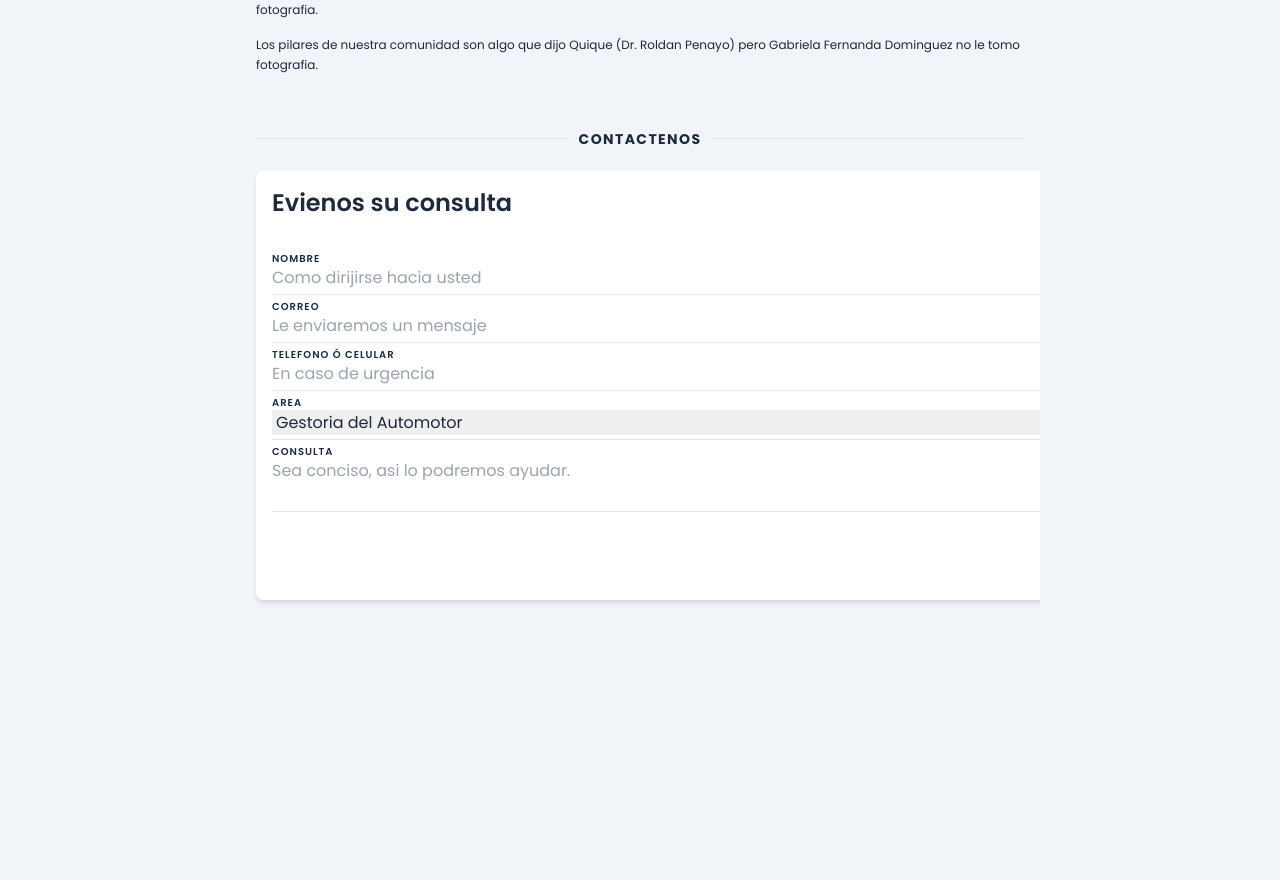
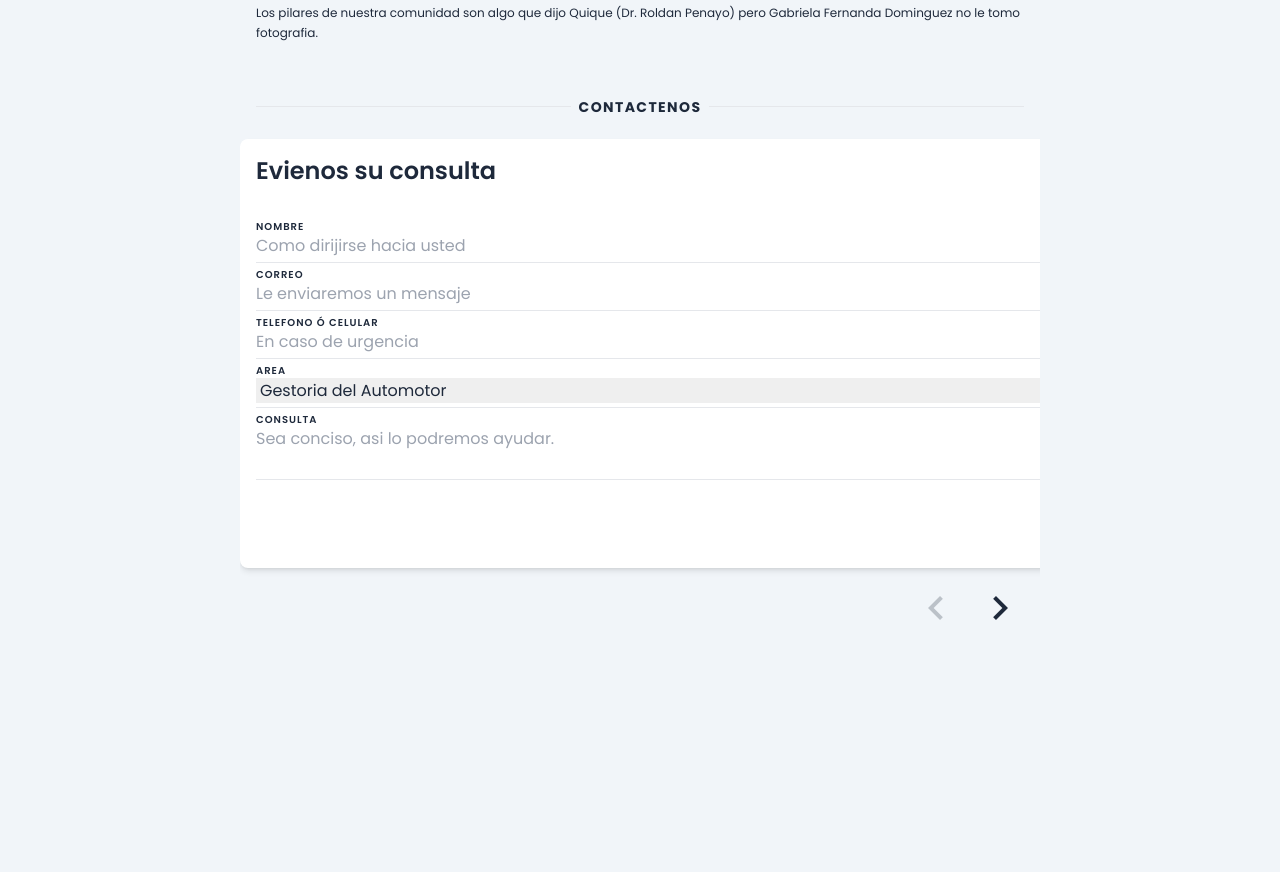
Before and after one commit to JohnCrossRollOn/app-roldan-asociadas, a React (Vite) app: page / in a window 1280 px wide. Shown: the part 1421-2301 px from the top of the page. Built offline with nearby package versions, Linux system fonts and the light colour scheme; the HTML template or start-up script is replaced by a standard one.

Commit message:
5 files modified, 5 added, 4 deleted

```diff
--- a/src/App.jsx
+++ b/src/App.jsx
@@ -2,15 +2,19 @@ import { Routes, Route } from 'react-router-dom';
 
 import Nav from './components/Nav';
 import Landing from './components/Landing';
+import MoreInfo from './components/MoreInfo';
+import Contact from './components/Contact';
 
 export default () => {
   return (
     <div className="min-h-screen bg-slate-100 text-slate-800">
       <Nav />
-      <div className="my-8">
+      <div className="py-8 grid grid-auto-cols gap-8 p-4 sm:p-8 md:p-16 lg:p-32 xl:p-64">
         <Routes>
           <Route path="/" element={<Landing />} />
+          <Route path="/masInfo/:area" element={<MoreInfo />} />
         </Routes>
+        <Contact />
       </div>
     </div>
   );
--- a/src/components/Landing/Contact.jsx
+++ b/src/components/Contact.jsx
@@ -1,5 +1,7 @@
 import { useState } from 'react';
-import Hr from './Hr';
+
+import Hr from './Utils/Hr';
+import Slider from './Utils/Slider';
 
 const Card = ({ children }) => {
   return (
@@ -152,8 +154,7 @@ export default () => {
     <>
       <div id="contacto" />
       <Hr>Contactenos</Hr>
-      <div className="gap-4 overflow-hidden overflow-x-scroll -mx-4 scrollbar-hide">
-        <div className="p-4 pt-0 pb-6 flex w-max gap-4">
+      <Slider>
         <Card>
           <ContactForm
             onSubmit={(e) => {
@@ -207,8 +208,7 @@ export default () => {
             </div>
           </div>
         </Card>
-        </div>
-      </div>
+      </Slider>
     </>
   );
 };
--- a/src/components/Landing/Ourselves.jsx
+++ b/src/components/Landing/Ourselves.jsx
@@ -1,4 +1,4 @@
-import Hr from './Hr';
+import Hr from '../Utils/Hr';
 
 export default () => {
   return (
--- a/src/components/Landing/Services.jsx
+++ b/src/components/Landing/Services.jsx
@@ -1,7 +1,7 @@
 import { Link } from 'react-router-dom';
-import Slider from './Slider';
+import Slider from '../Utils/Slider';
 
-import Hr from './Hr';
+import Hr from '../Utils/Hr';
 
 const elements = [
   [
--- a/src/components/Landing/index.jsx
+++ b/src/components/Landing/index.jsx
@@ -1,15 +1,13 @@
 import Jumbotron from './Jumbotron';
 import Services from './Services';
 import Ourselves from './Ourselves';
-import Contact from './Contact';
 
 export default () => {
   return (
-    <div className="grid grid-auto-cols gap-8 p-4 sm:p-8 md:p-16 lg:p-32 xl:p-64">
+    <>
       <Jumbotron />
       <Services />
       <Ourselves />
-      <Contact />
-    </div>
+    </>
   );
 };
--- /dev/null
+++ b/src/components/MoreInfo/index.jsx
@@ -0,0 +1,3 @@
+export default ()=> {
+  return <div></div>
+}
--- a/src/components/Nav.jsx
+++ b/src/components/Nav.jsx
@@ -1,5 +1,5 @@
 import { Link } from 'react-router-dom';
-import Logo from './Logo';
+import Logo from './Utils/Logo';
 
 export default () => (
   <nav className="flex bg-white gap-4 text-lg py-2 px-4 md:px-16 shadow-md sticky top-0 items-center select-none rounded-b-xl z-50 justify-between">
```
Also changed, not shown: src/components/Utils/Hr.jsx (renamed from src/components/Landing/Hr.jsx), src/components/Utils/Logo.jsx (renamed from src/components/Logo.jsx), src/components/Utils/Slider.jsx (renamed from src/components/Landing/Slider.jsx). Lines whose indentation alone changed are shown as unchanged.
